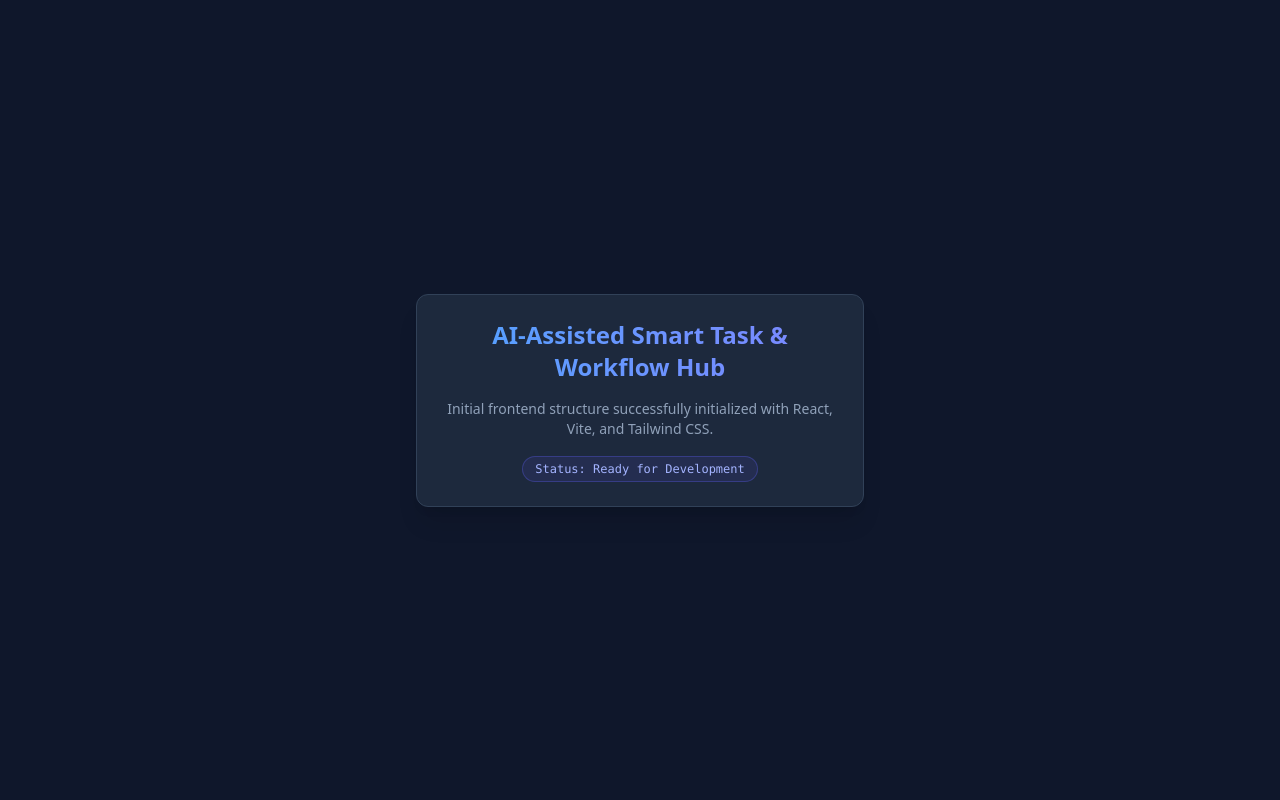
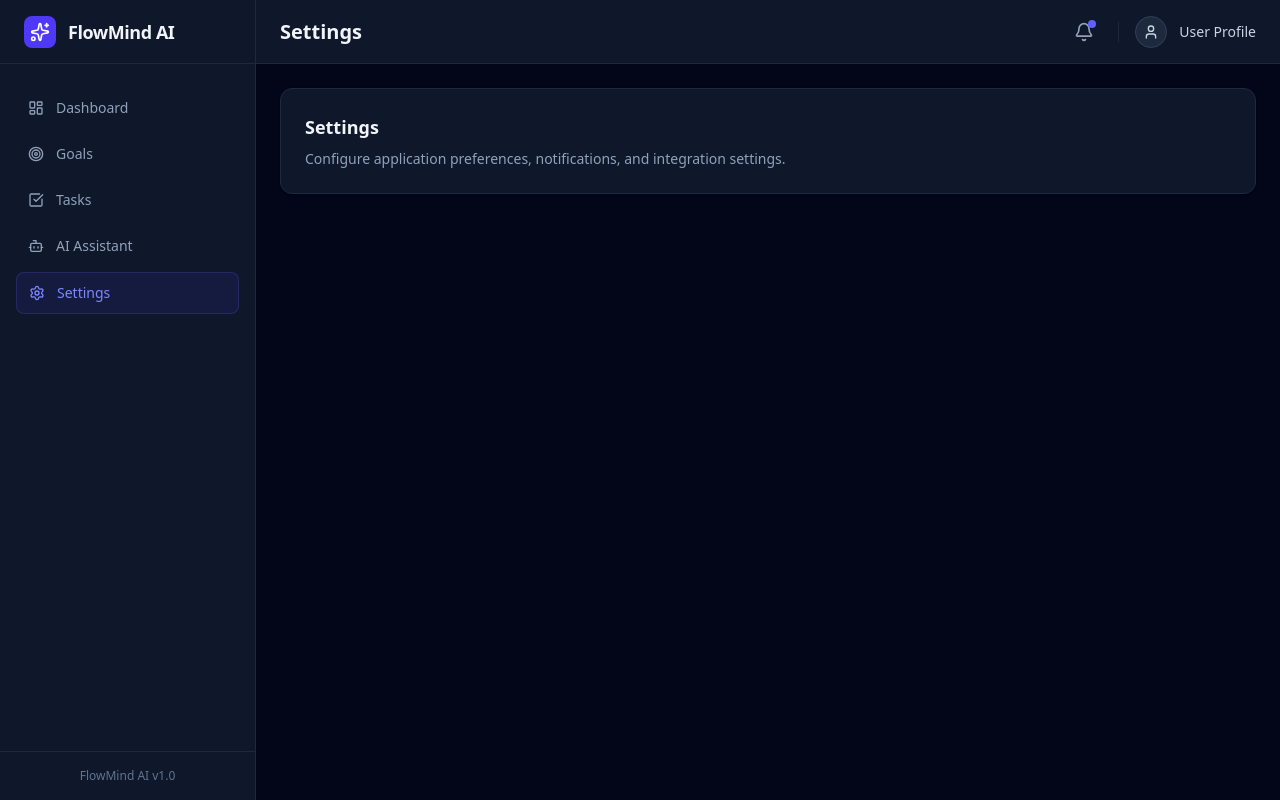
Before and after one commit to G-Indrasenareddy/ai-smart-task-workflow-hub, a React (Vite) app in the folder client/: page /settings in a window 1280 px wide. Built offline with nearby package versions, Linux system fonts and the light colour scheme.

Commit message:
App layout

```diff
--- a/client/package.json
+++ b/client/package.json
@@ -9,8 +9,10 @@
     "preview": "vite preview"
   },
   "dependencies": {
+    "lucide-react": "^1.34.0",
     "react": "^18.3.1",
-    "react-dom": "^18.3.1"
+    "react-dom": "^18.3.1",
+    "react-router-dom": "^7.18.2"
   },
   "devDependencies": {
     "@tailwindcss/vite": "^4.0.0",
--- a/client/src/App.jsx
+++ b/client/src/App.jsx
@@ -1,17 +1,23 @@
+import { BrowserRouter, Routes, Route } from 'react-router-dom';
+import Layout from './components/Layout';
+import Dashboard from './pages/Dashboard';
+import Goals from './pages/Goals';
+import Tasks from './pages/Tasks';
+import AIAssistant from './pages/AIAssistant';
+import Settings from './pages/Settings';
+
 export default function App() {
   return (
-    <div className="min-h-screen bg-slate-900 text-slate-100 flex items-center justify-center p-6">
-      <div className="max-w-md w-full bg-slate-800 border border-slate-700 rounded-xl p-6 shadow-xl text-center space-y-4">
-        <h1 className="text-2xl font-bold bg-gradient-to-r from-blue-400 to-indigo-400 bg-clip-text text-transparent">
-          AI-Assisted Smart Task & Workflow Hub
-        </h1>
-        <p className="text-sm text-slate-400">
-          Initial frontend structure successfully initialized with React, Vite, and Tailwind CSS.
-        </p>
-        <div className="inline-block px-3 py-1 bg-indigo-500/10 border border-indigo-500/30 text-indigo-300 text-xs font-mono rounded-full">
-          Status: Ready for Development
-        </div>
-      </div>
-    </div>
-  )
+    <BrowserRouter>
+      <Routes>
+        <Route path="/" element={<Layout />}>
+          <Route index element={<Dashboard />} />
+          <Route path="goals" element={<Goals />} />
+          <Route path="tasks" element={<Tasks />} />
+          <Route path="ai-assistant" element={<AIAssistant />} />
+          <Route path="settings" element={<Settings />} />
+        </Route>
+      </Routes>
+    </BrowserRouter>
+  );
 }
--- /dev/null
+++ b/client/src/components/Header.jsx
@@ -0,0 +1,46 @@
+import { useLocation } from 'react-router-dom';
+import { Bell, User } from 'lucide-react';
+
+const routeTitles = {
+  '/': 'Dashboard',
+  '/goals': 'Goals',
+  '/tasks': 'Tasks',
+  '/ai-assistant': 'AI Assistant',
+  '/settings': 'Settings',
+};
+
+export default function Header() {
+  const location = useLocation();
+  const title = routeTitles[location.pathname] || 'Dashboard';
+
+  return (
+    <header className="h-16 bg-slate-900 border-b border-slate-800 px-6 flex items-center justify-between sticky top-0 z-20">
+      {/* Page Title */}
+      <h1 className="text-xl font-semibold text-slate-100">{title}</h1>
+
+      {/* Actions */}
+      <div className="flex items-center gap-4">
+        <button
+          type="button"
+          aria-label="Notifications"
+          className="p-2 text-slate-400 hover:text-slate-200 hover:bg-slate-800 rounded-lg transition-colors relative"
+        >
+          <Bell className="w-5 h-5" />
+          <span className="absolute top-1.5 right-1.5 w-2 h-2 bg-indigo-500 rounded-full" />
+        </button>
+
+        <div className="h-5 w-px bg-slate-800" />
+
+        {/* User Profile Placeholder */}
+        <div className="flex items-center gap-3">
+          <div className="w-8 h-8 rounded-full bg-slate-800 border border-slate-700 flex items-center justify-center text-slate-300">
+            <User className="w-4 h-4" />
+          </div>
+          <span className="text-sm font-medium text-slate-300 hidden sm:inline-block">
+            User Profile
+          </span>
+        </div>
+      </div>
+    </header>
+  );
+}
--- /dev/null
+++ b/client/src/components/Layout.jsx
@@ -0,0 +1,20 @@
+import { Outlet } from 'react-router-dom';
+import Sidebar from './Sidebar';
+import Header from './Header';
+
+export default function Layout() {
+  return (
+    <div className="min-h-screen bg-slate-950 text-slate-100 flex">
+      {/* Fixed Sidebar */}
+      <Sidebar />
+
+      {/* Main Content Container */}
+      <div className="flex-1 pl-64 flex flex-col min-h-screen">
+        <Header />
+        <main className="flex-1 p-6">
+          <Outlet />
+        </main>
+      </div>
+    </div>
+  );
+}
--- /dev/null
+++ b/client/src/components/Sidebar.jsx
@@ -0,0 +1,55 @@
+import { NavLink } from 'react-router-dom';
+import { LayoutDashboard, Target, CheckSquare, Bot, Settings, Sparkles } from 'lucide-react';
+
+const navItems = [
+  { name: 'Dashboard', path: '/', icon: LayoutDashboard },
+  { name: 'Goals', path: '/goals', icon: Target },
+  { name: 'Tasks', path: '/tasks', icon: CheckSquare },
+  { name: 'AI Assistant', path: '/ai-assistant', icon: Bot },
+  { name: 'Settings', path: '/settings', icon: Settings },
+];
+
+export default function Sidebar() {
+  return (
+    <aside className="w-64 bg-slate-900 border-r border-slate-800 flex flex-col h-screen fixed left-0 top-0 z-30 text-slate-300">
+      {/* Brand Header */}
+      <div className="h-16 px-6 flex items-center gap-3 border-b border-slate-800">
+        <div className="w-8 h-8 rounded-lg bg-indigo-600 flex items-center justify-center text-white">
+          <Sparkles className="w-5 h-5" />
+        </div>
+        <span className="font-semibold text-lg text-slate-100 tracking-tight">
+          FlowMind AI
+        </span>
+      </div>
+
+      {/* Navigation Links */}
+      <nav className="flex-1 px-4 py-6 space-y-1.5 overflow-y-auto">
+        {navItems.map((item) => {
+          const Icon = item.icon;
+          return (
+            <NavLink
+              key={item.path}
+              to={item.path}
+              end={item.path === '/'}
+              className={({ isActive }) =>
+                `flex items-center gap-3 px-3 py-2.5 rounded-lg text-sm font-medium transition-colors ${
+                  isActive
+                    ? 'bg-indigo-600/10 text-indigo-400 border border-indigo-500/20'
+                    : 'text-slate-400 hover:text-slate-200 hover:bg-slate-800/60'
+                }`
+              }
+            >
+              <Icon className="w-4 h-4" />
+              <span>{item.name}</span>
+            </NavLink>
+          );
+        })}
+      </nav>
+
+      {/* Footer info */}
+      <div className="p-4 border-t border-slate-800 text-xs text-slate-500 text-center">
+        FlowMind AI v1.0
+      </div>
+    </aside>
+  );
+}
--- /dev/null
+++ b/client/src/pages/AIAssistant.jsx
@@ -0,0 +1,10 @@
+export default function AIAssistant() {
+  return (
+    <div className="bg-slate-900 border border-slate-800 rounded-xl p-6 shadow-sm">
+      <h2 className="text-lg font-semibold text-slate-100 mb-2">AI Assistant</h2>
+      <p className="text-sm text-slate-400">
+        Interact with your intelligent workflow assistant for task generation, breakdown, and scheduling insights.
+      </p>
+    </div>
+  );
+}
--- /dev/null
+++ b/client/src/pages/Dashboard.jsx
@@ -0,0 +1,10 @@
+export default function Dashboard() {
+  return (
+    <div className="bg-slate-900 border border-slate-800 rounded-xl p-6 shadow-sm">
+      <h2 className="text-lg font-semibold text-slate-100 mb-2">Dashboard Overview</h2>
+      <p className="text-sm text-slate-400">
+        Welcome to FlowMind AI. Here you can view your task statistics, goal progress, and AI recommendations.
+      </p>
+    </div>
+  );
+}
--- /dev/null
+++ b/client/src/pages/Goals.jsx
@@ -0,0 +1,10 @@
+export default function Goals() {
+  return (
+    <div className="bg-slate-900 border border-slate-800 rounded-xl p-6 shadow-sm">
+      <h2 className="text-lg font-semibold text-slate-100 mb-2">Goals Management</h2>
+      <p className="text-sm text-slate-400">
+        Track your high-level objectives and break them down into actionable task workflows.
+      </p>
+    </div>
+  );
+}
--- /dev/null
+++ b/client/src/pages/Settings.jsx
@@ -0,0 +1,10 @@
+export default function Settings() {
+  return (
+    <div className="bg-slate-900 border border-slate-800 rounded-xl p-6 shadow-sm">
+      <h2 className="text-lg font-semibold text-slate-100 mb-2">Settings</h2>
+      <p className="text-sm text-slate-400">
+        Configure application preferences, notifications, and integration settings.
+      </p>
+    </div>
+  );
+}
--- /dev/null
+++ b/client/src/pages/Tasks.jsx
@@ -0,0 +1,10 @@
+export default function Tasks() {
+  return (
+    <div className="bg-slate-900 border border-slate-800 rounded-xl p-6 shadow-sm">
+      <h2 className="text-lg font-semibold text-slate-100 mb-2">Tasks List</h2>
+      <p className="text-sm text-slate-400">
+        Manage and organize your daily tasks, priorities, and workflow statuses.
+      </p>
+    </div>
+  );
+}
```
